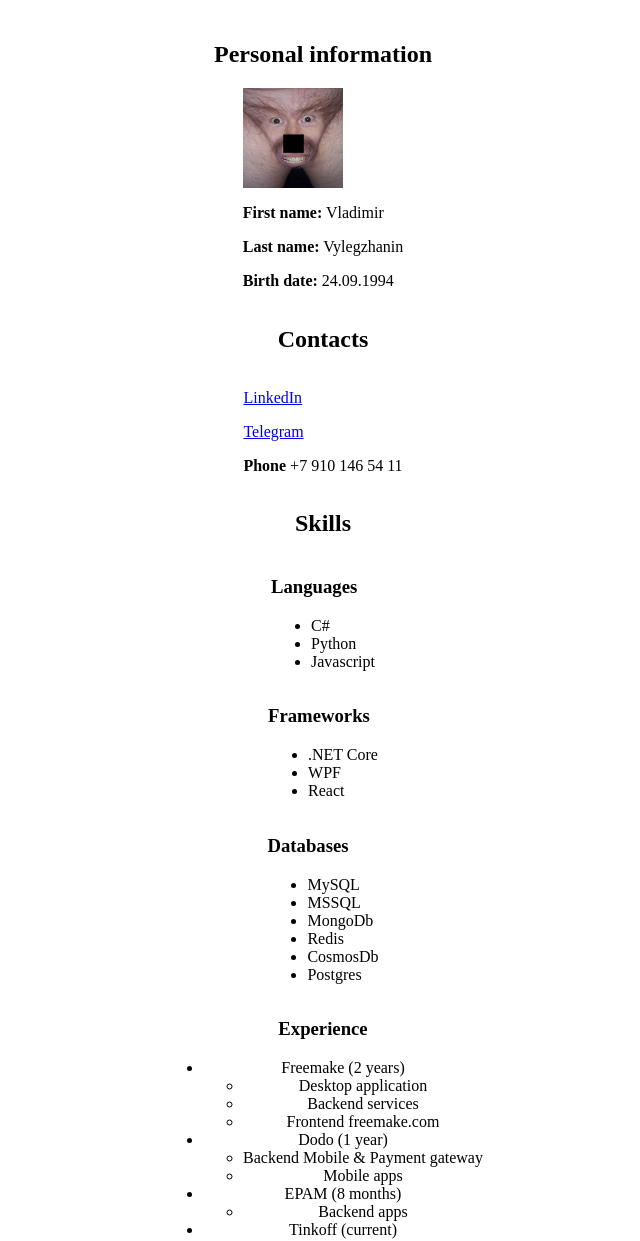
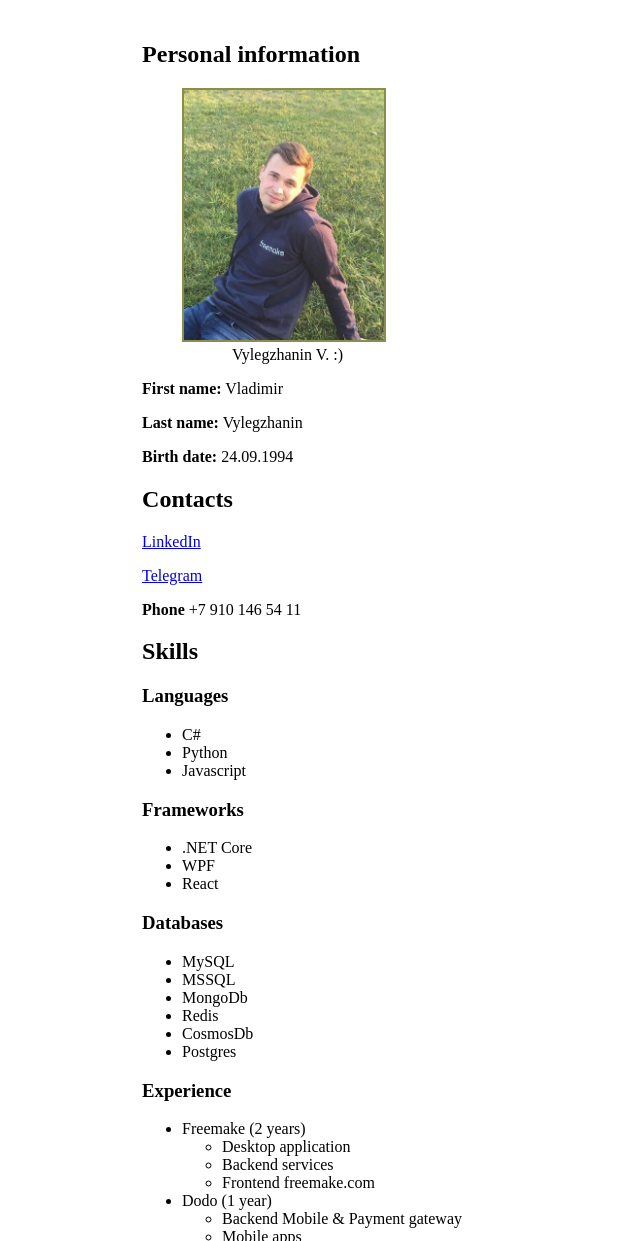
Before and after one commit to johnyout/rsschool-cv, a plain HTML site: page index.html in a window 1280 px wide. Shown: the part 59-1300 px from the top of the page, without its empty margins (317-957 px from the left). Drawn offline with Linux system fonts and the light colour scheme.

Commit message:
fix: markup

```diff
--- a/index.html
+++ b/index.html
@@ -1,3 +1,4 @@
+<!DOCTYPE html>
 <html lang="en">
   <head>
     <meta charset="UTF-8" />
@@ -6,44 +7,52 @@
     <link rel="stylesheet" href="styles.css" />
   </head>
   <body>
+    <header>
       <h1>Vladimir Vylegzhanin CV</h1>
+    </header>
+    <main>
+      <section>
         <h2>Personal information</h2>
-    <div>
+        <figure>
+          <p>
             <img
               class="photo"
-        src="K55TfMosSF_1ZzpFAFOdoAg0FT-w7At1gMcx_vu9zW8ynvKCZR8TH71oKd4Fw9ts0r0vYq_p0UD6FmXsHIY5pXWm.jpeg"
-        width="100"
-        height="100"
+              src="photo_2021-03-07_12-07-42.jpg"
+              width="200"
+              height="250"
               alt="photo"
             />
+          </p>
+          <figcaption>Vylegzhanin V. :)</figcaption>
+        </figure>
         <p><b>First name:</b> Vladimir</p>
         <p><b>Last name:</b> Vylegzhanin</p>
         <p><b>Birth date:</b> 24.09.1994</p>
-    </div>
+      </section>
+      <section>
         <h2>Contacts</h2>
-    <div>
         <p><a href="https://www.linkedin.com/in/johnyout/">LinkedIn</a></p>
         <p><a href="tg://user?id=94583129">Telegram</a></p>
         <p><b>Phone</b> +7 910 146 54 11</p>
-    </div>
+      </section>
+      <section>
         <h2>Skills</h2>
-    <div>
         <h3>Languages</h3>
         <ul>
           <li>C#</li>
           <li>Python</li>
           <li>Javascript</li>
         </ul>
-    </div>
-    <div>
+      </section>
+      <section>
         <h3>Frameworks</h3>
         <ul>
           <li>.NET Core</li>
           <li>WPF</li>
           <li>React</li>
         </ul>
-    </div>
-    <div>
+      </section>
+      <section>
         <h3>Databases</h3>
         <ul>
           <li>MySQL</li>
@@ -53,8 +62,8 @@
           <li>CosmosDb</li>
           <li>Postgres</li>
         </ul>
-    </div>
-    <div class="exp">
+      </section>
+      <section class="exp">
         <h3 class="exp-header">Experience</h3>
         <ul>
           <li>
@@ -86,13 +95,13 @@
             </ul>
           </li>
         </ul>
-    </div>
+      </section>
+      <section>
         <h2>English skills</h2>
-    <div>
         <p>B2+</p>
-    </div>
+      </section>
+      <section>
         <h2>Code example</h2>
-    <div>
         <pre>
         <code class="code">
 public static void Main(string[] args)
@@ -102,6 +111,16 @@ public static void Main(string[] args)
 }
         </code>
     </pre>
-    </div>
+      </section>
+      <section>
+        <h2>Education</h2>
+        <p>NGTU 2012-2017</p>
+      </section>
+      <footer>
+        <p>
+          Made for RS School. <a href="https://rs.school/">Site</a> 2021 Q1.
+        </p>
+      </footer>
+    </main>
   </body>
 </html>
--- a/styles.css
+++ b/styles.css
@@ -12,10 +12,23 @@ body {
   align-items: center;
   margin: 0 auto;
 }
-.exp {
+
+.figure {
+  background: #d9dabb;
   display: block;
+  width: 150px;
+  height: 190px;
+  float: left;
+  margin: 0 10px 10px 0;
   text-align: center;
 }
-.exp-header {
-  text-align: center;
+figure img {
+  border: 2px solid #8b8e4b;
 }
+figure p {
+  margin-bottom: 0;
+}
+
+figure figcaption {
+  margin-left: 50px;
+}
```
Also changed, not shown: K55TfMosSF_1ZzpFAFOdoAg0FT-w7At1gMcx_vu9zW8ynvKCZR8TH71oKd4Fw9ts0r0vYq_p0UD6FmXsHIY5pXWm.jpeg (deleted), photo_2021-03-07_12-07-42.jpg (added), 2 other files. Lines whose indentation alone changed are shown as unchanged.
